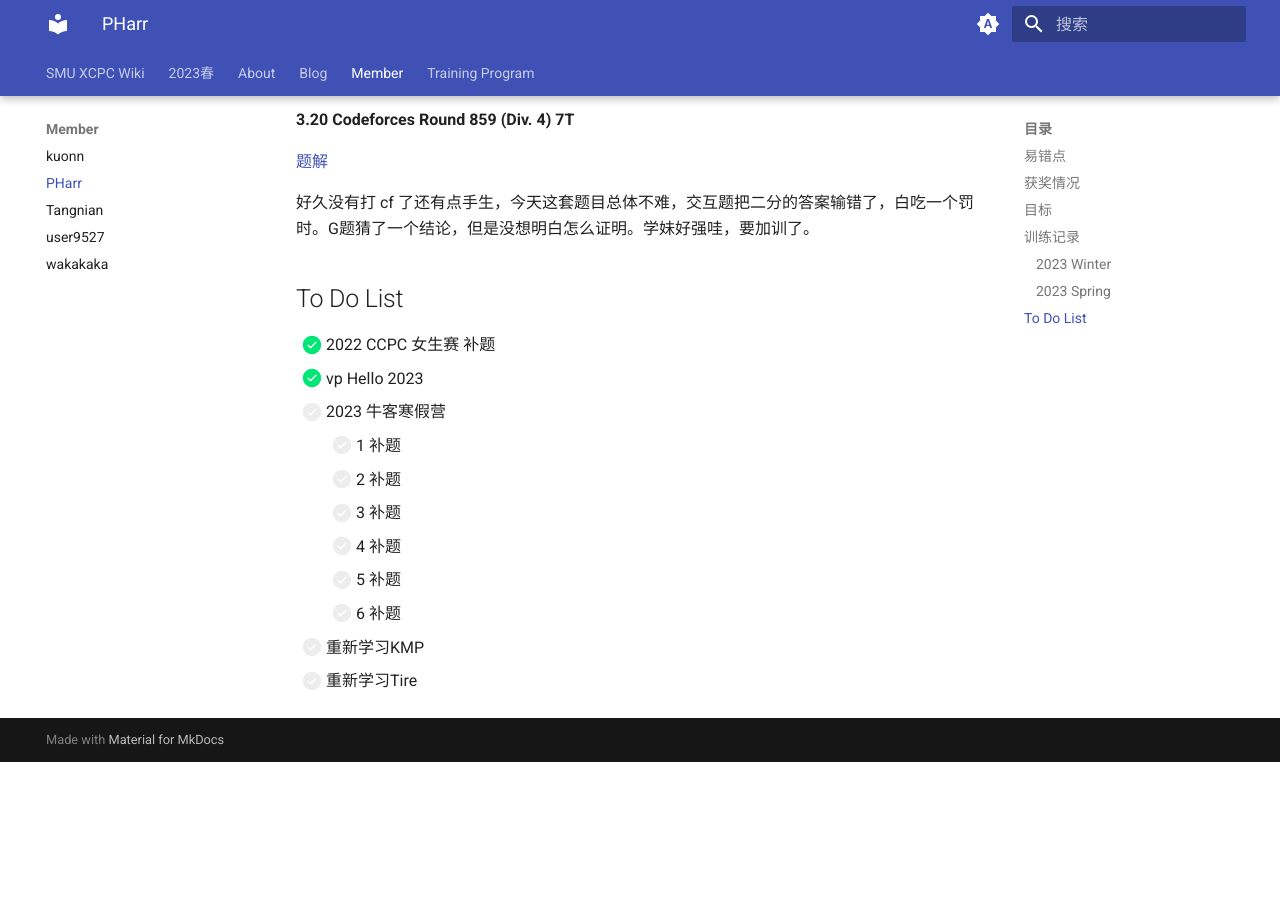
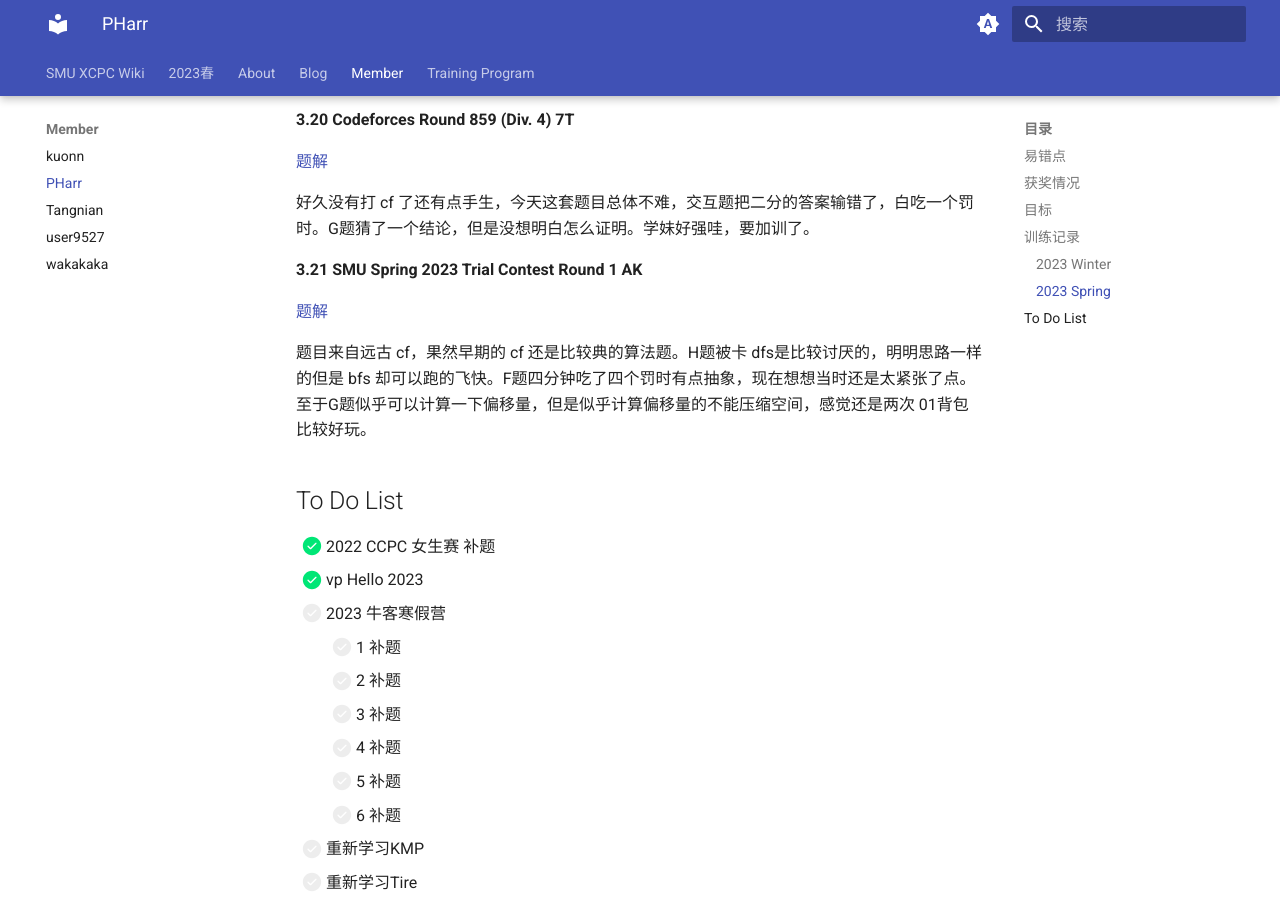
Before and after one commit to SMU-XCPC/wiki, an MkDocs documentation site: the page built from docs/Member/PHarr.md, in a window 1280 px wide and 900 px high, scrolled down 3519 px. Built offline with MkDocs 1.6.1 and Material for MkDocs 9.7.7, drawn with Linux system fonts in a browser that asks for light colours; before the commit the page ends 4281 px from its top, so only the background shows below that.

Commit message:
更新训练计划，更新训练记录

```diff
--- a/docs/Member/PHarr.md
+++ b/docs/Member/PHarr.md
@@ -140,6 +140,12 @@ email：xin.mai@forxmail.com
 
 好久没有打 cf 了还有点手生，今天这套题目总体不难，交互题把二分的答案输错了，白吃一个罚时。G题猜了一个结论，但是没想明白怎么证明。学妹好强哇，要加训了。
 
+**3.21 SMU Spring 2023 Trial Contest Round 1 AK**
+
+[题解](https://www.cnblogs.com/PHarr/p/17241435.html)
+
+题目来自远古 cf，果然早期的 cf 还是比较典的算法题。H题被卡 dfs是比较讨厌的，明明思路一样的但是 bfs 却可以跑的飞快。F题四分钟吃了四个罚时有点抽象，现在想想当时还是太紧张了点。至于G题似乎可以计算一下偏移量，但是似乎计算偏移量的不能压缩空间，感觉还是两次 01背包比较好玩。
+
 ## To Do List
 
 - [x] 2022 CCPC 女生赛 补题
```
Also changed, not shown: docs/Training Program/2023 Spring.md (+4 -0 lines).
